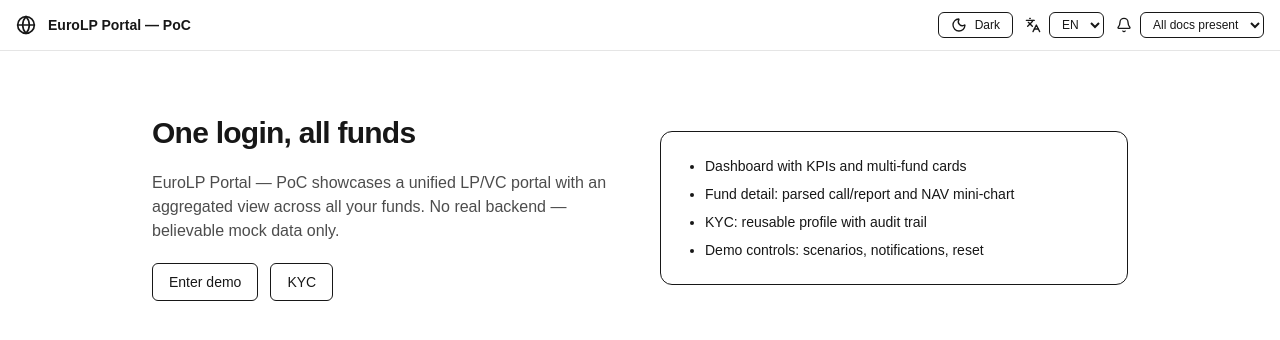
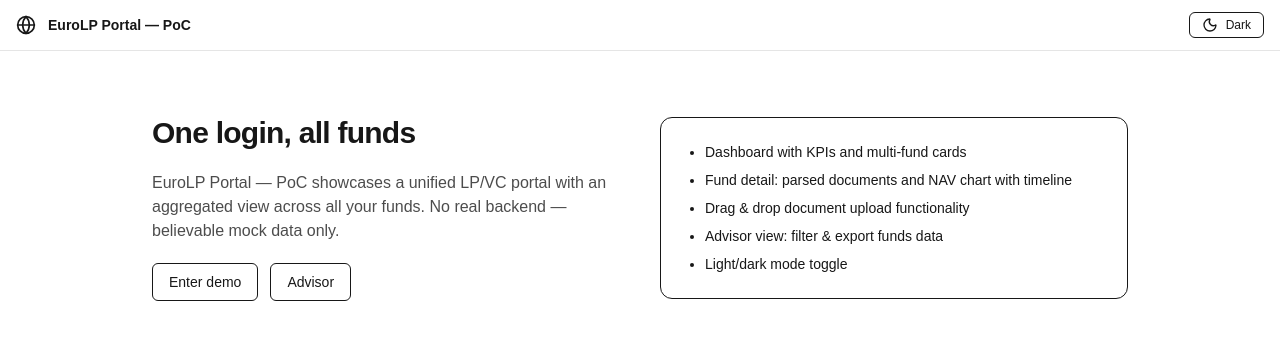
Before and after one commit to agentilt/EU-LP-PORTAL-POC, a Next.js app: page / in a window 1280 px wide. Shown: the top 340 px of the page. Built offline with nearby package versions, Linux system fonts and the light colour scheme.

Commit message:
attempted fix

```diff
--- a/src/app/page.tsx
+++ b/src/app/page.tsx
@@ -11,15 +11,16 @@ export default function Home() {
           <p className="text-black/70 dark:text-white/70">EuroLP Portal — PoC showcases a unified LP/VC portal with an aggregated view across all your funds. No real backend — believable mock data only.</p>
           <div className="flex gap-3">
             <Link href="/dashboard" className="rounded-md border px-4 py-2 text-sm font-medium hover:bg-black/5 dark:hover:bg-white/10">Enter demo</Link>
-            <Link href="/kyc" className="rounded-md border px-4 py-2 text-sm font-medium hover:bg-black/5 dark:hover:bg-white/10">KYC</Link>
+            <Link href="/advisor" className="rounded-md border px-4 py-2 text-sm font-medium hover:bg-black/5 dark:hover:bg-white/10">Advisor</Link>
           </div>
         </div>
         <div className="rounded-xl border p-6">
           <ul className="list-disc pl-5 text-sm space-y-2">
             <li>Dashboard with KPIs and multi-fund cards</li>
-            <li>Fund detail: parsed call/report and NAV mini-chart</li>
-            <li>KYC: reusable profile with audit trail</li>
-            <li>Demo controls: scenarios, notifications, reset</li>
+            <li>Fund detail: parsed documents and NAV chart with timeline</li>
+            <li>Drag & drop document upload functionality</li>
+            <li>Advisor view: filter & export funds data</li>
+            <li>Light/dark mode toggle</li>
           </ul>
         </div>
       </main>
--- a/src/components/Topbar.tsx
+++ b/src/components/Topbar.tsx
@@ -1,59 +1,13 @@
 "use client";
 import { useEffect, useState } from "react";
-import { Languages, Globe, Bell, Moon, Sun } from "lucide-react";
-import { useRouter } from "next/navigation";
-import type { LocaleKey, Scenario } from "@/lib/types";
-import { toast } from "sonner";
+import { Globe, Moon, Sun } from "lucide-react";
 
 export function Topbar() {
-  const [locale, setLocale] = useState<LocaleKey>("en");
-  const [scenario, setScenario] = useState<Scenario>("all");
   const [dark, setDark] = useState(false);
-  const router = useRouter();
 
   useEffect(() => {
     document.documentElement.classList.toggle("dark", dark);
   }, [dark]);
-
-  // Initialize from server overlay state on mount
-  useEffect(() => {
-    let mounted = true;
-    (async () => {
-      try {
-        const res = await fetch("/api/state", { cache: "no-store" });
-        if (!res.ok) return;
-        const data = await res.json();
-        if (!mounted) return;
-        if (data?.locale) setLocale(data.locale);
-        if (data?.scenario) setScenario(data.scenario);
-      } catch {}
-    })();
-    return () => {
-      mounted = false;
-    };
-  }, []);
-
-  const notify = (detail: Record<string, unknown>) => {
-    if (typeof window !== "undefined") {
-      window.dispatchEvent(new CustomEvent("overlay-change", { detail }));
-    }
-  };
-
-  const onChangeLocale = async (l: LocaleKey) => {
-    setLocale(l);
-    await fetch("/api/state", { method: "POST", headers: { "Content-Type": "application/json" }, body: JSON.stringify({ locale: l }) });
-    notify({ locale: l });
-    router.refresh();
-    toast.success(`Locale set to ${l}`);
-  };
-
-  const onChangeScenario = async (s: Scenario) => {
-    setScenario(s);
-    await fetch("/api/state", { method: "POST", headers: { "Content-Type": "application/json" }, body: JSON.stringify({ scenario: s }) });
-    notify({ scenario: s });
-    router.refresh();
-    toast.info(`Scenario: ${s}`);
-  };
 
   return (
     <header className="sticky top-0 z-30 w-full border-b border-black/10 dark:border-white/10 bg-background/80 backdrop-blur supports-[backdrop-filter]:bg-background/60">
@@ -66,22 +20,6 @@ export function Topbar() {
           <button aria-label="Toggle dark mode" className="inline-flex items-center gap-2 rounded-md border px-3 py-1 text-xs hover:bg-black/5 dark:hover:bg-white/10" onClick={() => setDark((d) => !d)}>
             {dark ? <Sun className="size-4" /> : <Moon className="size-4" />}<span>{dark ? "Light" : "Dark"}</span>
           </button>
-          <div className="flex items-center gap-2">
-            <Languages className="size-4" aria-hidden />
-            <select aria-label="Locale" className="rounded-md border bg-transparent px-2 py-1 text-xs" value={locale} onChange={(e) => onChangeLocale(e.target.value as LocaleKey)}>
-              <option value="en">EN</option>
-              <option value="fr">FR</option>
-              <option value="de">DE</option>
-            </select>
-          </div>
-          <div className="flex items-center gap-2">
-            <Bell className="size-4" aria-hidden />
-            <select aria-label="Scenario" className="rounded-md border bg-transparent px-2 py-1 text-xs" value={scenario} onChange={(e) => onChangeScenario(e.target.value as Scenario)}>
-              <option value="all">All docs present</option>
-              <option value="missing-doc">Missing doc</option>
-              <option value="late-payment">Late payment</option>
-            </select>
-          </div>
         </div>
       </div>
     </header>
```
